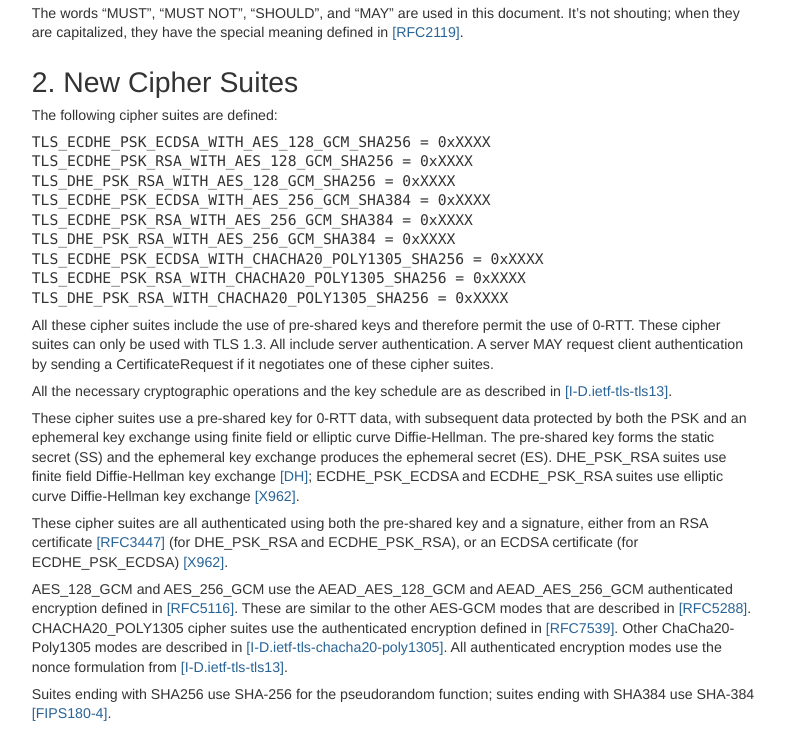
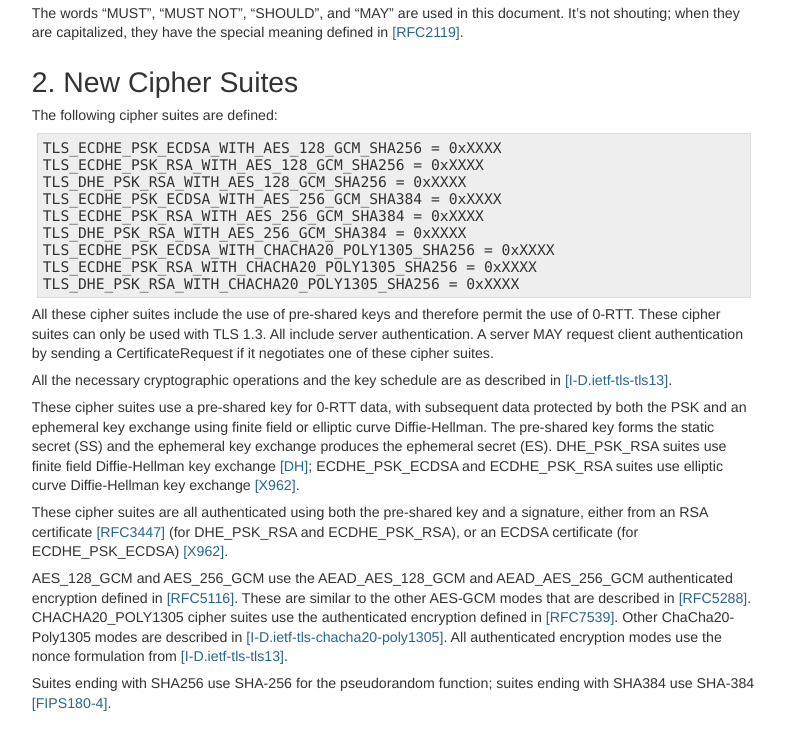
Before and after one commit to martinthomson/tls-0rtt-and-certs, a plain HTML site: page draft-thomson-tls-0rtt-and-certs.html in a window 1280 px wide. Shown: the part 1363-2096 px from the top of the page, without its empty margins (40-825 px from the left). Drawn offline with Linux system fonts and the light colour scheme.

Commit message:
Script updating gh-pages. [ci skip]

```diff
--- a/draft-thomson-tls-0rtt-and-certs.html
+++ b/draft-thomson-tls-0rtt-and-certs.html
@@ -377,15 +377,23 @@ li, p {
 <p id="rfc.section.1.1.p.1">The words &#8220;MUST&#8221;, &#8220;MUST NOT&#8221;, &#8220;SHOULD&#8221;, and &#8220;MAY&#8221; are used in this document.  It&#8217;s not shouting; when they are capitalized, they have the special meaning defined in <a href="#RFC2119">[RFC2119]</a>.</p>
 <h1 id="rfc.section.2"><a href="#rfc.section.2">2.</a> <a href="#new-cipher-suites" id="new-cipher-suites">New Cipher Suites</a></h1>
 <p id="rfc.section.2.p.1">The following cipher suites are defined:</p>
-<p>
-  <samp>TLS_ECDHE_PSK_ECDSA_WITH_AES_128_GCM_SHA256 = 0xXXXX TLS_ECDHE_PSK_RSA_WITH_AES_128_GCM_SHA256 = 0xXXXX TLS_DHE_PSK_RSA_WITH_AES_128_GCM_SHA256 = 0xXXXX TLS_ECDHE_PSK_ECDSA_WITH_AES_256_GCM_SHA384 = 0xXXXX TLS_ECDHE_PSK_RSA_WITH_AES_256_GCM_SHA384 = 0xXXXX TLS_DHE_PSK_RSA_WITH_AES_256_GCM_SHA384 = 0xXXXX TLS_ECDHE_PSK_ECDSA_WITH_CHACHA20_POLY1305_SHA256 = 0xXXXX TLS_ECDHE_PSK_RSA_WITH_CHACHA20_POLY1305_SHA256 = 0xXXXX TLS_DHE_PSK_RSA_WITH_CHACHA20_POLY1305_SHA256 = 0xXXXX </samp>
-</p>
-<p id="rfc.section.2.p.3">All these cipher suites include the use of pre-shared keys and therefore permit the use of 0-RTT.  These cipher suites can only be used with TLS 1.3.  All include server authentication.  A server MAY request client authentication by sending a CertificateRequest if it negotiates one of these cipher suites.</p>
-<p id="rfc.section.2.p.4">All the necessary cryptographic operations and the key schedule are as described in <a href="#I-D.ietf-tls-tls13">[I-D.ietf-tls-tls13]</a>.</p>
-<p id="rfc.section.2.p.5">These cipher suites use a pre-shared key for 0-RTT data, with subsequent data protected by both the PSK and an ephemeral key exchange using finite field or elliptic curve Diffie-Hellman.  The pre-shared key forms the static secret (SS) and the ephemeral key exchange produces the ephemeral secret (ES).  DHE_PSK_RSA suites use finite field Diffie-Hellman key exchange <a href="#DH">[DH]</a>; ECDHE_PSK_ECDSA and ECDHE_PSK_RSA suites use elliptic curve Diffie-Hellman key exchange <a href="#X962">[X962]</a>.</p>
-<p id="rfc.section.2.p.6">These cipher suites are all authenticated using both the pre-shared key and a signature, either from an RSA certificate <a href="#RFC3447">[RFC3447]</a> (for DHE_PSK_RSA and ECDHE_PSK_RSA), or an ECDSA certificate (for ECDHE_PSK_ECDSA) <a href="#X962">[X962]</a>.</p>
-<p id="rfc.section.2.p.7">AES_128_GCM and AES_256_GCM use the AEAD_AES_128_GCM and AEAD_AES_256_GCM authenticated encryption defined in <a href="#RFC5116">[RFC5116]</a>.  These are similar to the other AES-GCM modes that are described in <a href="#RFC5288">[RFC5288]</a>.  CHACHA20_POLY1305 cipher suites use the authenticated encryption defined in <a href="#RFC7539">[RFC7539]</a>.  Other ChaCha20-Poly1305 modes are described in <a href="#I-D.ietf-tls-chacha20-poly1305">[I-D.ietf-tls-chacha20-poly1305]</a>.  All authenticated encryption modes use the nonce formulation from <a href="#I-D.ietf-tls-tls13">[I-D.ietf-tls-tls13]</a>.</p>
-<p id="rfc.section.2.p.8">Suites ending with SHA256 use SHA-256 for the pseudorandom function; suites ending with SHA384 use SHA-384 <a href="#FIPS180-4">[FIPS180-4]</a>.</p>
+<pre>
+TLS_ECDHE_PSK_ECDSA_WITH_AES_128_GCM_SHA256 = 0xXXXX
+TLS_ECDHE_PSK_RSA_WITH_AES_128_GCM_SHA256 = 0xXXXX
+TLS_DHE_PSK_RSA_WITH_AES_128_GCM_SHA256 = 0xXXXX
+TLS_ECDHE_PSK_ECDSA_WITH_AES_256_GCM_SHA384 = 0xXXXX
+TLS_ECDHE_PSK_RSA_WITH_AES_256_GCM_SHA384 = 0xXXXX
+TLS_DHE_PSK_RSA_WITH_AES_256_GCM_SHA384 = 0xXXXX
+TLS_ECDHE_PSK_ECDSA_WITH_CHACHA20_POLY1305_SHA256 = 0xXXXX
+TLS_ECDHE_PSK_RSA_WITH_CHACHA20_POLY1305_SHA256 = 0xXXXX
+TLS_DHE_PSK_RSA_WITH_CHACHA20_POLY1305_SHA256 = 0xXXXX
+</pre>
+<p id="rfc.section.2.p.2">All these cipher suites include the use of pre-shared keys and therefore permit the use of 0-RTT.  These cipher suites can only be used with TLS 1.3.  All include server authentication.  A server MAY request client authentication by sending a CertificateRequest if it negotiates one of these cipher suites.</p>
+<p id="rfc.section.2.p.3">All the necessary cryptographic operations and the key schedule are as described in <a href="#I-D.ietf-tls-tls13">[I-D.ietf-tls-tls13]</a>.</p>
+<p id="rfc.section.2.p.4">These cipher suites use a pre-shared key for 0-RTT data, with subsequent data protected by both the PSK and an ephemeral key exchange using finite field or elliptic curve Diffie-Hellman.  The pre-shared key forms the static secret (SS) and the ephemeral key exchange produces the ephemeral secret (ES).  DHE_PSK_RSA suites use finite field Diffie-Hellman key exchange <a href="#DH">[DH]</a>; ECDHE_PSK_ECDSA and ECDHE_PSK_RSA suites use elliptic curve Diffie-Hellman key exchange <a href="#X962">[X962]</a>.</p>
+<p id="rfc.section.2.p.5">These cipher suites are all authenticated using both the pre-shared key and a signature, either from an RSA certificate <a href="#RFC3447">[RFC3447]</a> (for DHE_PSK_RSA and ECDHE_PSK_RSA), or an ECDSA certificate (for ECDHE_PSK_ECDSA) <a href="#X962">[X962]</a>.</p>
+<p id="rfc.section.2.p.6">AES_128_GCM and AES_256_GCM use the AEAD_AES_128_GCM and AEAD_AES_256_GCM authenticated encryption defined in <a href="#RFC5116">[RFC5116]</a>.  These are similar to the other AES-GCM modes that are described in <a href="#RFC5288">[RFC5288]</a>.  CHACHA20_POLY1305 cipher suites use the authenticated encryption defined in <a href="#RFC7539">[RFC7539]</a>.  Other ChaCha20-Poly1305 modes are described in <a href="#I-D.ietf-tls-chacha20-poly1305">[I-D.ietf-tls-chacha20-poly1305]</a>.  All authenticated encryption modes use the nonce formulation from <a href="#I-D.ietf-tls-tls13">[I-D.ietf-tls-tls13]</a>.</p>
+<p id="rfc.section.2.p.7">Suites ending with SHA256 use SHA-256 for the pseudorandom function; suites ending with SHA384 use SHA-384 <a href="#FIPS180-4">[FIPS180-4]</a>.</p>
 <h1 id="rfc.section.3"><a href="#rfc.section.3">3.</a> <a href="#combining-certificate-and-psk-authentication" id="combining-certificate-and-psk-authentication">Combining Certificate and PSK Authentication</a></h1>
 <p id="rfc.section.3.p.1">TLS 1.3 forbids a server from selecting different values for many of the connection parameters when resuming a connection.  Though a client might need to offer a choice in order to support a fallback to a 1-RTT handshake, a server cannot change parameters such as the selected application layer protocol <a href="#RFC7301">[RFC7301]</a>.  Though it is theoretically possible to offer a different certificate with these cipher suites, servers MUST NOT change certificates when resuming.  When resuming, clients MUST treat a change in certificate as a fatal error.</p>
 <p id="rfc.section.3.p.2">Outside of their use with 0-RTT, these cipher suites also permit the use of a combination of pre-shared key and certificate authentication.  No real use case for this has been unearthed other than with the use of resumption.</p>
@@ -406,9 +414,17 @@ li, p {
 <p id="rfc.section.5.p.2">The combination of pre-shared key and certificate authentication relies on peers maintaining the confidentiality of the pre-shared key for the confidentiality and integrity of 0-RTT data.</p>
 <h1 id="rfc.section.6"><a href="#rfc.section.6">6.</a> <a href="#iana-considerations" id="iana-considerations">IANA Considerations</a></h1>
 <p id="rfc.section.6.p.1">IANA is requested to add the following entries in the TLS Cipher Suite Registry:</p>
-<p>
-  <samp>TLS_ECDHE_PSK_ECDSA_WITH_AES_128_GCM_SHA256 = 0xXXXX TLS_ECDHE_PSK_RSA_WITH_AES_128_GCM_SHA256 = 0xXXXX TLS_DHE_PSK_RSA_WITH_AES_128_GCM_SHA256 = 0xXXXX TLS_ECDHE_PSK_ECDSA_WITH_AES_256_GCM_SHA384 = 0xXXXX TLS_ECDHE_PSK_RSA_WITH_AES_256_GCM_SHA384 = 0xXXXX TLS_DHE_PSK_RSA_WITH_AES_256_GCM_SHA384 = 0xXXXX TLS_ECDHE_PSK_ECDSA_WITH_CHACHA20_POLY1305_SHA256 = 0xXXXX TLS_ECDHE_PSK_RSA_WITH_CHACHA20_POLY1305_SHA256 = 0xXXXX TLS_DHE_PSK_RSA_WITH_CHACHA20_POLY1305_SHA256 = 0xXXXX </samp>
-</p>
+<pre>
+TLS_ECDHE_PSK_ECDSA_WITH_AES_128_GCM_SHA256 = 0xXXXX
+TLS_ECDHE_PSK_RSA_WITH_AES_128_GCM_SHA256 = 0xXXXX
+TLS_DHE_PSK_RSA_WITH_AES_128_GCM_SHA256 = 0xXXXX
+TLS_ECDHE_PSK_ECDSA_WITH_AES_256_GCM_SHA384 = 0xXXXX
+TLS_ECDHE_PSK_RSA_WITH_AES_256_GCM_SHA384 = 0xXXXX
+TLS_DHE_PSK_RSA_WITH_AES_256_GCM_SHA384 = 0xXXXX
+TLS_ECDHE_PSK_ECDSA_WITH_CHACHA20_POLY1305_SHA256 = 0xXXXX
+TLS_ECDHE_PSK_RSA_WITH_CHACHA20_POLY1305_SHA256 = 0xXXXX
+TLS_DHE_PSK_RSA_WITH_CHACHA20_POLY1305_SHA256 = 0xXXXX
+</pre>
 <h1 id="rfc.references"><a href="#rfc.references">7.</a> References</h1>
 <h2 id="rfc.references.1"><a href="#rfc.references.1">7.1.</a> Normative References</h2>
 <table>
```
Also changed, not shown: index.html (+28 -12 lines), draft-thomson-tls-0rtt-and-certs.txt.
